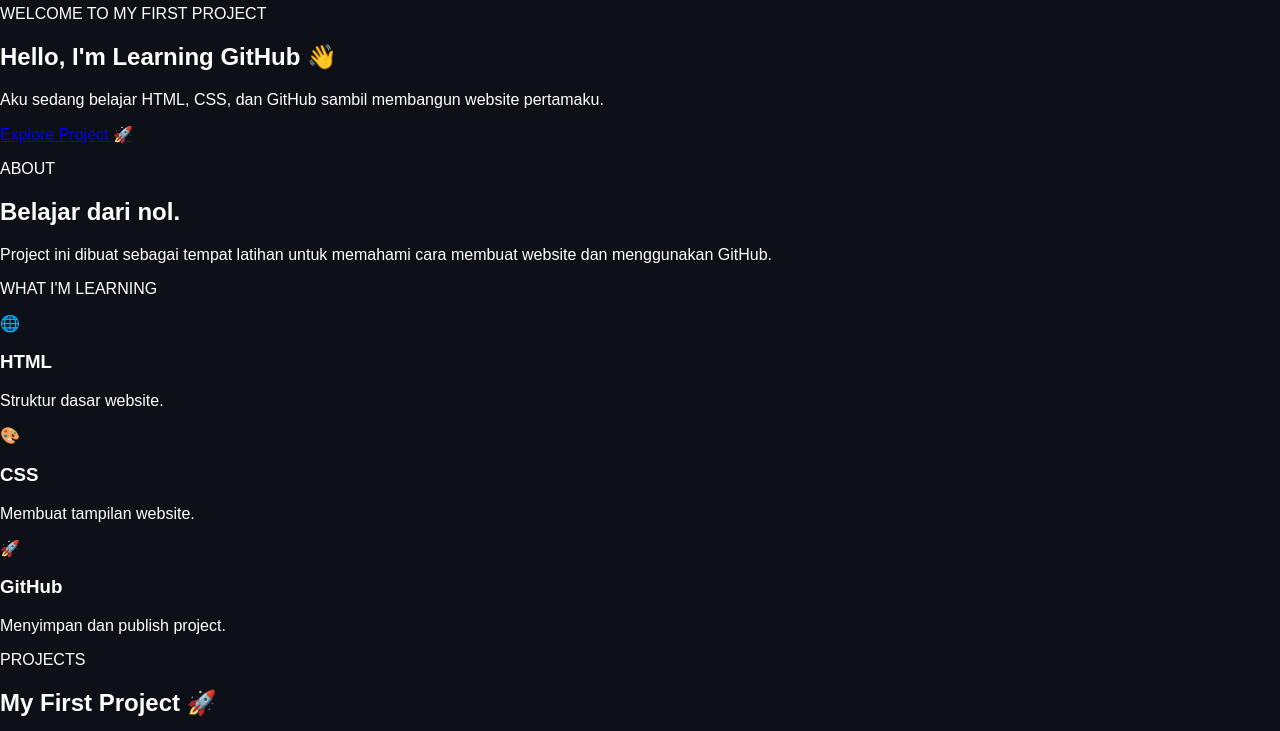
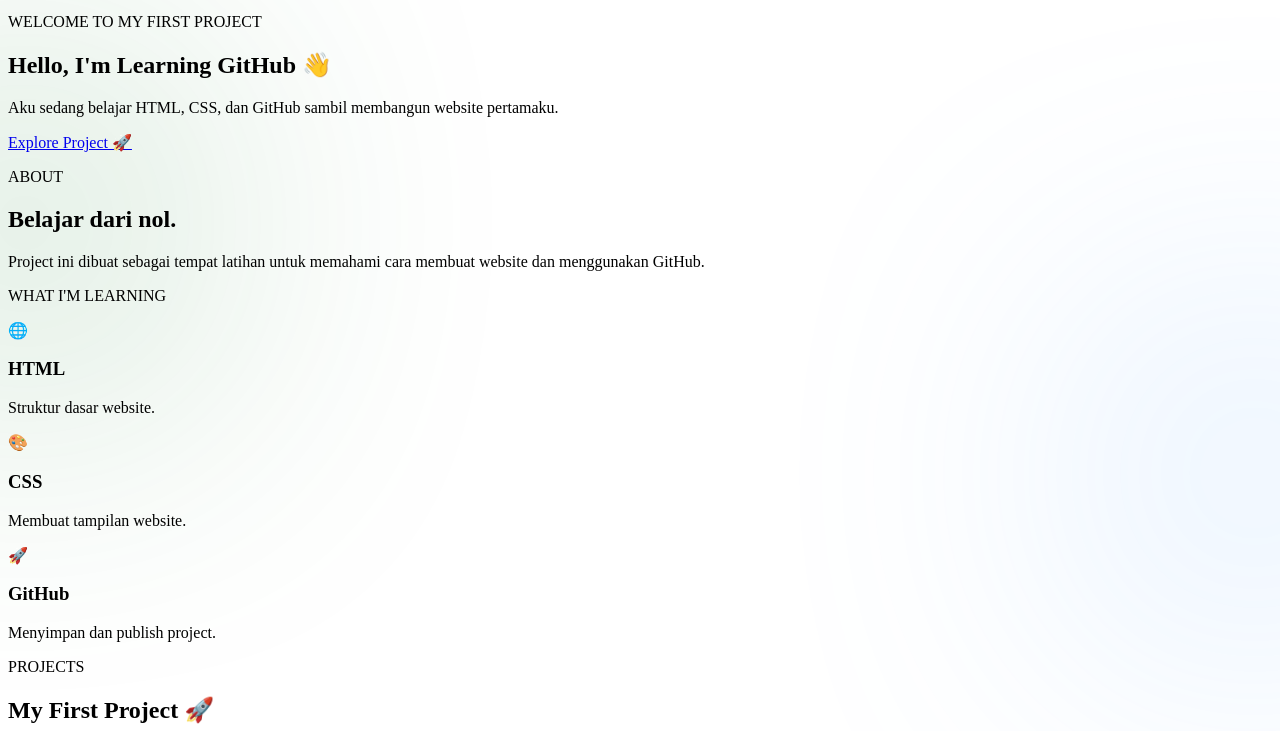
Before and after one commit to albanidhava7-spec/Learn-Github, a plain HTML site: page index.html in a window 1280 px wide. Shown: the part 52-783 px from the top of the page. Drawn offline with Linux system fonts and the light colour scheme.

Commit message:
Enhance styles with background glow and animations
Added background glow effects to the body using pseudo-elements. Adjusted animations and hover effects for buttons and cards.

```diff
--- a/style.css
+++ b/style.css
@@ -1,15 +1,52 @@
-* {
-    box-sizing: border-box;
-    scroll-behavior: smooth;
+/* BACKGROUND GLOW */
+
+body {
+    position: relative;
+    overflow-x: hidden;
 }
 
-body {
-    margin: 0;
-    font-family: Arial, sans-serif;
-    background: #0d1117;
-    color: white;
+body::before {
+    content: "";
+    position: fixed;
+
+    width: 350px;
+    height: 350px;
+
+    top: 100px;
+    left: -150px;
+
+    background: #238636;
+
+    border-radius: 50%;
+
+    filter: blur(140px);
+
+    opacity: 0.25;
+
+    z-index: -1;
 }
 
+body::after {
+    content: "";
+
+    position: fixed;
+
+    width: 350px;
+    height: 350px;
+
+    right: -150px;
+    bottom: 100px;
+
+    background: #58a6ff;
+
+    border-radius: 50%;
+
+    filter: blur(140px);
+
+    opacity: 0.2;
+
+    z-index: -1;
+}
 
 /* NAVBAR */
 
@@ -65,7 +102,7 @@ nav {
 
     padding: 80px 25px;
 
-    animation: fadeUp 1s ease;
+    animation: fadeUp 1.2s ease;
 }
 
 .small-title {
@@ -115,8 +152,12 @@ nav {
 }
 
 .button:hover {
-    transform: translateY(-4px);
+    transform: translateY(-5px) scale(1.03);
+
     background: #2ea043;
+
+    box-shadow:
+        0 10px 30px rgba(46, 160, 67, 0.35);
 }
 
 
@@ -166,9 +207,11 @@ nav {
 }
 
 .card:hover {
-    transform: translateY(-8px);
+    transform: translateY(-10px) scale(1.02);
 
     border-color: #58a6ff;
+
+    box-shadow: 0 15px 40px rgba(88, 166, 255, 0.15);
 }
 
 .icon {
```
